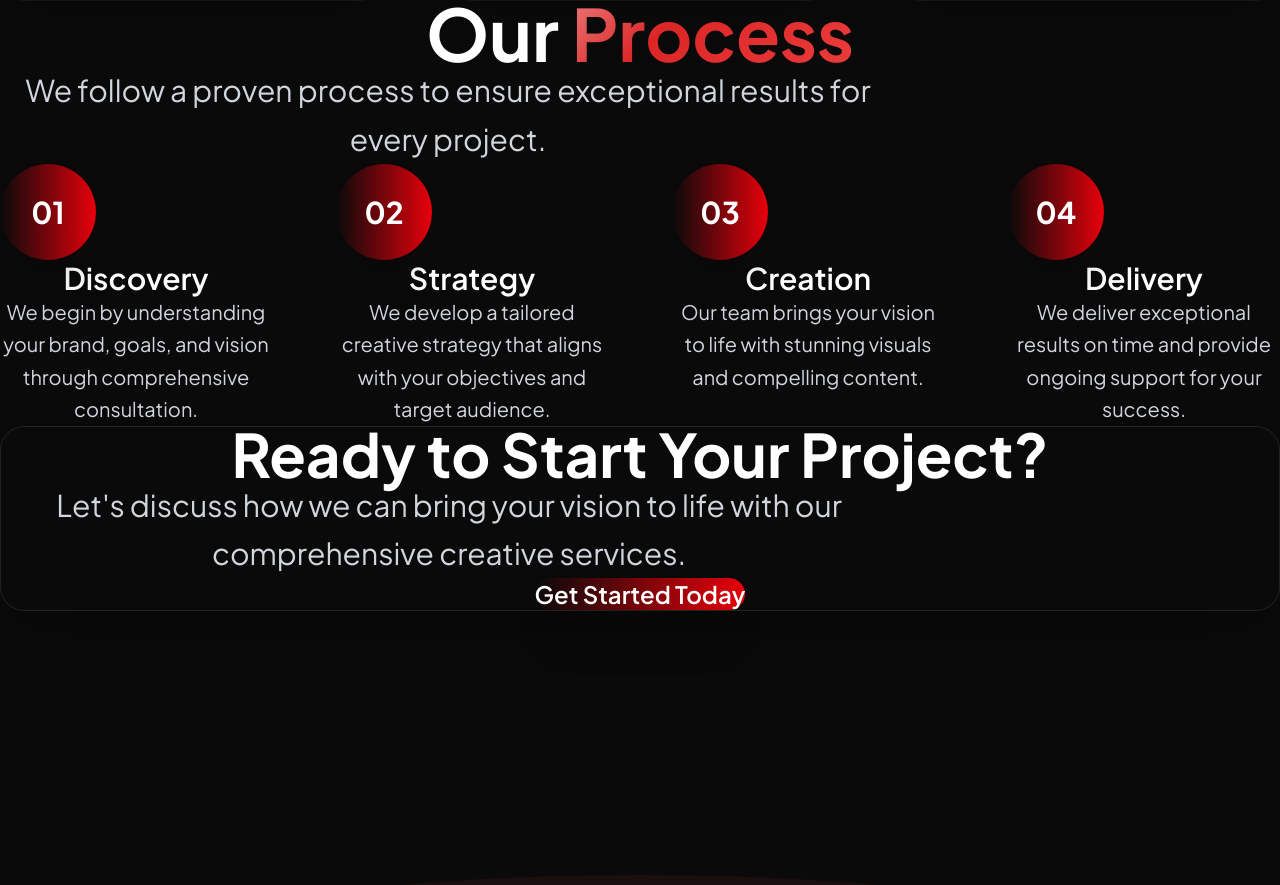
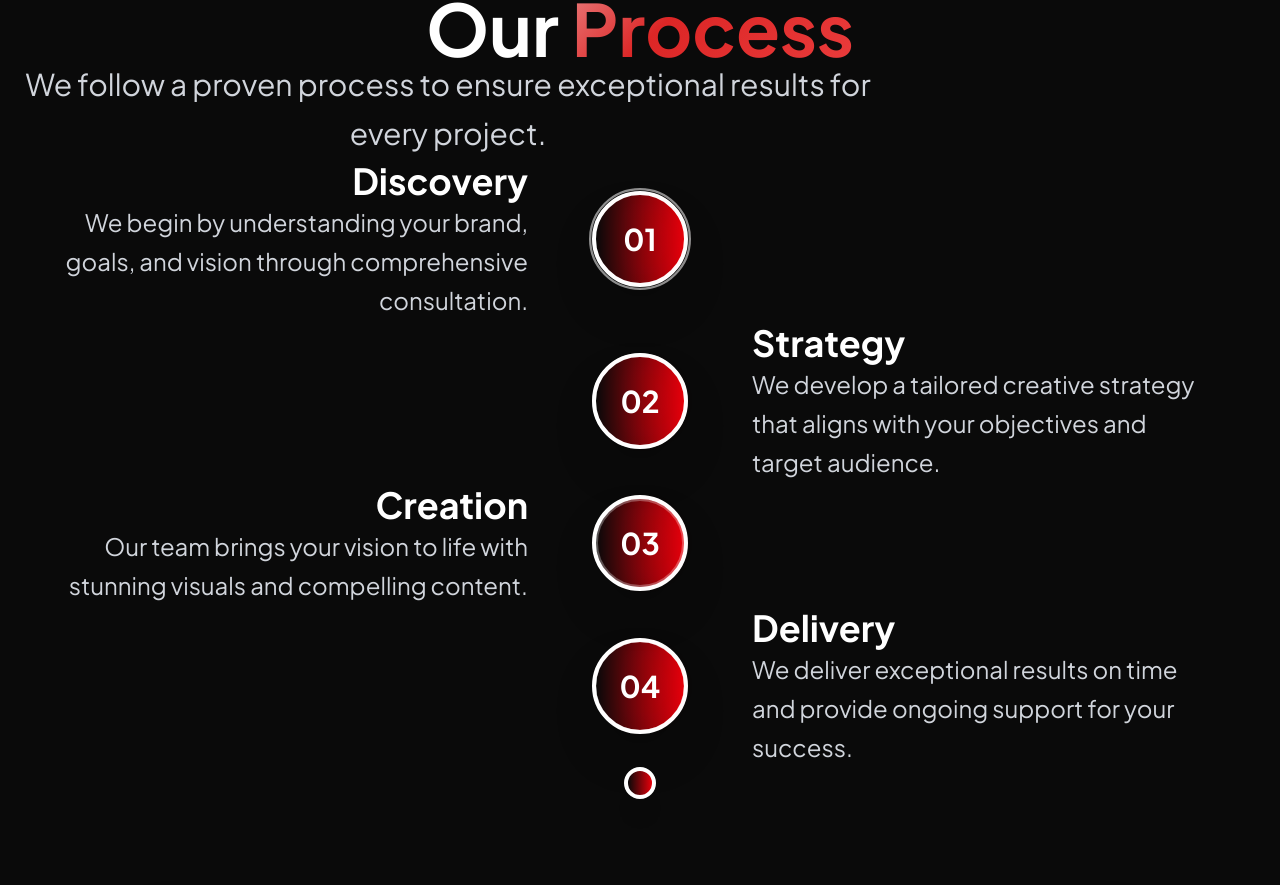
Before and after one commit to mortiestmorty1/metalogue, a Next.js app: page / in a window 1280 px wide. Shown: the part 5617-6502 px from the top of the page. Built offline with nearby package versions, Linux system fonts and the light colour scheme; a web font is replaced by a local one.

Commit message:
added youtibe urls and images

```diff
--- a/src/components/Services.tsx
+++ b/src/components/Services.tsx
@@ -108,20 +108,22 @@ const Services = () => {
       {/* Top Spacing to separate from Hero */}
       <div className="h-32 lg:h-40"></div>
 
-      <section id="services" className="py-32 lg:py-40 bg-brand-gray relative">
+      <section id="services" className="py-32 lg:py-40 bg-brand-gray relative w-full">
         {/* Background Pattern */}
         <div className="absolute inset-0 opacity-5">
           <div className="absolute inset-0 bg-gradient-to-br from-brand-red/20 via-transparent to-brand-red/20"></div>
         </div>
 
-        <div className="max-w-7xl mx-auto px-6 sm:px-8 lg:px-12 relative z-10">
+        {/* Main Container - Properly Centered */}
+        <div className="w-full flex justify-center">
+          <div className="w-full max-w-7xl px-4 sm:px-6 lg:px-8 xl:px-12 relative z-10">
             {/* Header */}
             <motion.div
               initial={{ opacity: 0, y: 50 }}
               whileInView={{ opacity: 1, y: 0 }}
               viewport={{ once: true }}
               transition={{ duration: 0.8 }}
-            className="text-center mb-32"
+              className="text-center mb-32 w-full"
             >
               <h2 className="text-5xl md:text-6xl lg:text-7xl xl:text-8xl font-display font-bold text-white mb-12 leading-[0.9]">
                 Our <span className="gradient-text">Services</span>
@@ -132,8 +134,9 @@ const Services = () => {
               </p>
             </motion.div>
 
-          {/* Main Services Grid */}
-          <div className="grid grid-cols-1 md:grid-cols-2 lg:grid-cols-3 gap-16 mb-40">
+            {/* Main Services Grid - Properly Centered */}
+            <div className="w-full flex justify-center mb-40">
+              <div className="grid grid-cols-1 md:grid-cols-2 lg:grid-cols-3 gap-12 lg:gap-16 xl:gap-20 w-full max-w-6xl">
                 {mainServices.map((service, index) => (
                   <motion.div
                     key={service.title}
@@ -141,20 +144,20 @@ const Services = () => {
                     whileInView={{ opacity: 1, y: 0 }}
                     viewport={{ once: true }}
                     transition={{ duration: 0.5, delay: index * 0.1 }}
-                className="bg-brand-black rounded-3xl p-12 hover-lift group border border-white/5 shadow-2xl shadow-black/20"
+                    className="bg-brand-black rounded-3xl p-8 lg:p-10 xl:p-12 hover-lift group border border-white/5 shadow-2xl shadow-black/20 w-full"
                   >
                     {/* Icon */}
-                <div className="inline-flex items-center justify-center w-24 h-24 bg-brand-red/10 rounded-3xl mb-10 group-hover:bg-brand-red/20 transition-all duration-300">
-                  <service.icon size={48} className="text-brand-red" />
+                    <div className="inline-flex items-center justify-center w-20 lg:w-24 h-20 lg:h-24 bg-brand-red/10 rounded-3xl mb-8 lg:mb-10 group-hover:bg-brand-red/20 transition-all duration-300">
+                      <service.icon size={40} className="lg:w-12 lg:h-12 text-brand-red" />
                     </div>
 
                     {/* Content */}
-                <h3 className="text-2xl lg:text-3xl xl:text-4xl font-bold text-white mb-8 leading-tight">{service.title}</h3>
-                <p className="text-gray-300 mb-12 leading-relaxed text-lg lg:text-xl">{service.description}</p>
+                    <h3 className="text-xl lg:text-2xl xl:text-3xl font-bold text-white mb-6 lg:mb-8 leading-tight text-center">{service.title}</h3>
+                    <p className="text-gray-300 mb-8 lg:mb-12 leading-relaxed text-base lg:text-lg xl:text-xl text-center">{service.description}</p>
 
                     {/* Media Preview */}
                     {service.isVideo ? (
-                  <div className="mb-12 relative group cursor-pointer overflow-hidden rounded-2xl" onClick={() => handleVideoClick(service.videoUrl!)}>
+                      <div className="mb-8 lg:mb-12 relative group cursor-pointer overflow-hidden rounded-2xl" onClick={() => handleVideoClick(service.videoUrl!)}>
                         <div className={`relative ${
                           service.isShort ? 'aspect-[9/16]' : 'aspect-video'
                         }`}>
@@ -171,25 +174,25 @@ const Services = () => {
                             <motion.div
                               whileHover={{ scale: 1.1 }}
                               transition={{ duration: 0.3 }}
-                          className="w-24 h-24 bg-gradient-to-r from-brand-red to-red-600 rounded-full flex items-center justify-center shadow-2xl shadow-brand-red/30 group-hover:shadow-brand-red/50"
+                              className="w-16 lg:w-20 xl:w-24 h-16 lg:h-20 xl:h-24 bg-gradient-to-r from-brand-red to-red-600 rounded-full flex items-center justify-center shadow-2xl shadow-brand-red/30 group-hover:shadow-brand-red/50"
                             >
-                          <Play size={32} className="text-white ml-1" />
+                              <Play size={24} className="lg:w-8 lg:h-8 xl:w-8 xl:h-8 text-white ml-1" />
                             </motion.div>
                           </div>
 
                           {/* Video Info */}
-                      <div className="absolute bottom-4 left-4 right-4">
+                          <div className="absolute bottom-3 lg:bottom-4 left-3 lg:left-4 right-3 lg:right-4">
                             <div className="flex items-center justify-between">
-                          <span className="text-sm bg-black/70 text-white px-4 py-2 rounded-full backdrop-blur-sm font-medium">
+                              <span className="text-xs lg:text-sm bg-black/70 text-white px-2 lg:px-3 py-1 lg:py-2 rounded-full backdrop-blur-sm font-medium">
                                 {service.isShort ? 'YouTube Short' : 'YouTube Video'}
                               </span>
-                          <span className="text-sm text-white/90 font-medium">Click to watch</span>
+                              <span className="text-xs lg:text-sm text-white/90 font-medium">Click to watch</span>
                             </div>
                           </div>
                         </div>
                       </div>
                     ) : service.image ? (
-                  <div className="mb-12 relative overflow-hidden rounded-2xl aspect-[4/3]">
+                      <div className="mb-8 lg:mb-12 relative overflow-hidden rounded-2xl aspect-[4/3]">
                         <Image
                           src={service.image}
                           alt={service.title}
@@ -200,94 +203,216 @@ const Services = () => {
                     ) : null}
 
                     {/* Features */}
-                <ul className="space-y-4 mb-12">
+                    <ul className="space-y-3 lg:space-y-4 mb-8 lg:mb-12">
                       {service.features?.map((feature, idx) => (
-                    <li key={idx} className="flex items-center space-x-4 text-gray-300">
-                      <Check size={20} className="text-brand-red flex-shrink-0" />
-                      <span className="text-base lg:text-lg">{feature}</span>
+                        <li key={idx} className="flex items-center space-x-3 lg:space-x-4 text-gray-300">
+                          <Check size={16} className="lg:w-5 lg:h-5 text-brand-red flex-shrink-0" />
+                          <span className="text-sm lg:text-base xl:text-lg">{feature}</span>
                         </li>
                       ))}
                     </ul>
 
                     {/* CTA */}
+                    <div className="text-center">
                       <motion.button
                         whileHover={{ scale: 1.02 }}
                         whileTap={{ scale: 0.98 }}
-                  className="inline-flex items-center space-x-4 text-brand-red font-semibold text-lg lg:text-xl group-hover:text-white transition-all duration-300"
+                        className="inline-flex items-center space-x-3 lg:space-x-4 text-brand-red font-semibold text-base lg:text-lg xl:text-xl group-hover:text-white transition-all duration-300"
                         onClick={() => document.getElementById('contact')?.scrollIntoView({ behavior: 'smooth' })}
                       >
                         <span>Learn More</span>
-                  <ArrowRight size={20} className="group-hover:translate-x-1 transition-transform duration-300" />
+                        <ArrowRight size={16} className="lg:w-5 lg:h-5 group-hover:translate-x-1 transition-transform duration-300" />
                       </motion.button>
+                    </div>
                   </motion.div>
                 ))}
               </div>
+            </div>
 
-          {/* Process Section */}
+            {/* Section Spacing */}
+            <div className="h-20 lg:h-32"></div>
+
+            {/* Process Section - Enhanced Timeline Design */}
             <motion.div
               initial={{ opacity: 0, y: 50 }}
               whileInView={{ opacity: 1, y: 0 }}
               viewport={{ once: true }}
               transition={{ duration: 0.8 }}
-            className="mb-40"
+              className="mb-40 w-full relative"
             >
-            <div className="text-center mb-24">
+              <div className="text-center mb-32 w-full">
                 <h3 className="text-4xl md:text-5xl lg:text-6xl xl:text-7xl font-display font-bold text-white mb-12 leading-[0.9]">
                   Our <span className="gradient-text">Process</span>
                 </h3>
-              <p className="text-xl lg:text-2xl xl:text-3xl text-gray-300 max-w-4xl mx-auto leading-relaxed">
+                <p className="text-xl lg:text-2xl xl:text-3xl text-gray-300 max-w-4xl mx-auto leading-relaxed text-center">
                   We follow a proven process to ensure exceptional results for every project.
                 </p>
               </div>
 
-            <div className="grid grid-cols-1 md:grid-cols-2 lg:grid-cols-4 gap-16">
-              {processSteps.map((step, index) => (
+              {/* Timeline Container - Properly Centered */}
+              <div className="w-full flex justify-center">
+                <div className="relative w-full max-w-6xl">
+                  {/* Central Timeline Line - Fixed Visibility */}
+                  <div className="absolute left-1/2 transform -translate-x-1/2 w-2 h-full bg-gradient-to-b from-brand-red/30 via-brand-red/60 to-brand-red/30 z-0 hidden lg:block">
+                    {/* Timeline Line Glow Effect */}
+                    <div className="absolute inset-0 bg-gradient-to-b from-brand-red/50 via-brand-red/80 to-brand-red/50 blur-md opacity-40"></div>
+                  </div>
+
+                  {/* Process Steps Timeline */}
+                  <div className="space-y-32 lg:space-y-40 relative">
+                    {processSteps.map((step, index) => {
+                      const isLeft = index % 2 === 0;
+
+                      return (
                         <motion.div
                           key={step.step}
-                  initial={{ opacity: 0, y: 30 }}
+                          initial={{ opacity: 0, x: isLeft ? -100 : 100, y: 50 }}
+                          whileInView={{ opacity: 1, x: 0, y: 0 }}
+                          viewport={{ once: true, margin: "-100px" }}
+                          transition={{
+                            duration: 0.8,
+                            delay: index * 0.2,
+                            type: "spring",
+                            stiffness: 100,
+                            damping: 20
+                          }}
+                          className={`relative flex flex-col lg:flex-row items-center gap-8 lg:gap-16 ${
+                            isLeft ? 'lg:flex-row' : 'lg:flex-row-reverse'
+                          }`}
+                        >
+                          {/* Process Content */}
+                          <motion.div
+                            initial={{ opacity: 0, scale: 0.8 }}
+                            whileInView={{ opacity: 1, scale: 1 }}
+                            viewport={{ once: true }}
+                            transition={{
+                              duration: 0.6,
+                              delay: index * 0.2 + 0.3,
+                              type: "spring",
+                              stiffness: 200
+                            }}
+                            className={`flex-1 max-w-md lg:max-w-lg xl:max-w-xl ${
+                              isLeft ? 'lg:text-right lg:pr-8' : 'lg:text-left lg:pl-8'
+                            }`}
+                          >
+                            {/* Content */}
+                            <div className={`${isLeft ? 'lg:text-right' : 'lg:text-left'}`}>
+                              <motion.h4
+                                initial={{ opacity: 0, y: 20 }}
                                 whileInView={{ opacity: 1, y: 0 }}
                                 viewport={{ once: true }}
-                  transition={{ duration: 0.5, delay: index * 0.1 }}
-                  className="text-center group"
+                                transition={{ duration: 0.5, delay: index * 0.2 + 0.6 }}
+                                className="text-2xl lg:text-3xl xl:text-4xl font-bold text-white mb-4 lg:mb-6 leading-tight"
                               >
-                  <div className="relative mb-12">
-                    <div className="w-24 h-24 bg-gradient-to-r from-brand-red to-red-600 rounded-full flex items-center justify-center mx-auto mb-8 group-hover:scale-110 transition-transform duration-300 shadow-2xl shadow-brand-red/20">
-                      <span className="text-3xl font-bold text-white">{step.step}</span>
-                    </div>
-                    {index < processSteps.length - 1 && (
-                      <div className="hidden lg:block absolute top-12 left-1/2 w-full h-1 bg-gradient-to-r from-brand-red/20 to-transparent transform translate-x-12"></div>
-                    )}
-                  </div>
-                  <h4 className="text-2xl lg:text-3xl font-semibold text-white mb-6">{step.title}</h4>
-                  <p className="text-gray-300 leading-relaxed text-lg lg:text-xl">{step.description}</p>
-                </motion.div>
-              ))}
+                                {step.title}
+                              </motion.h4>
+                              <motion.p
+                                initial={{ opacity: 0, y: 20 }}
+                                whileInView={{ opacity: 1, y: 0 }}
+                                viewport={{ once: true }}
+                                transition={{ duration: 0.5, delay: index * 0.2 + 0.7 }}
+                                className="text-gray-300 leading-relaxed text-lg lg:text-xl xl:text-2xl"
+                              >
+                                {step.description}
+                              </motion.p>
                             </div>
                           </motion.div>
 
-          {/* Call to Action */}
+                          {/* Timeline Node - Single Number Display */}
+                          <motion.div
+                            initial={{ opacity: 0, scale: 0 }}
+                            whileInView={{ opacity: 1, scale: 1 }}
+                            viewport={{ once: true }}
+                            transition={{
+                              duration: 0.6,
+                              delay: index * 0.2 + 0.4,
+                              type: "spring",
+                              stiffness: 300
+                            }}
+                            className="relative z-10 flex-shrink-0"
+                          >
+                            {/* Main Node */}
+                            <div className="w-20 h-20 lg:w-24 lg:h-24 bg-gradient-to-r from-brand-red to-red-600 rounded-full flex items-center justify-center shadow-2xl shadow-brand-red/50 border-4 border-brand-black-100 relative group">
+                              {/* Animated Ring */}
+                              <motion.div
+                                animate={{
+                                  scale: [1, 1.2, 1],
+                                  opacity: [0.3, 0.6, 0.3]
+                                }}
+                                transition={{
+                                  duration: 3,
+                                  repeat: Infinity,
+                                  delay: index * 0.5
+                                }}
+                                className="absolute inset-0 rounded-full border-2 border-brand-red/40"
+                              />
+
+                              {/* Inner Glow */}
+                              <div className="absolute inset-2 bg-gradient-to-r from-brand-red/20 to-red-600/20 rounded-full blur-sm"></div>
+
+                              {/* Step Number - Only One */}
+                              <span className="text-2xl lg:text-3xl font-bold text-white relative z-10">{step.step}</span>
+                            </div>
+
+                            {/* Connection Lines for Mobile */}
+                            <div className="lg:hidden absolute top-1/2 w-32 h-1 bg-gradient-to-r from-brand-red/30 to-transparent transform -translate-y-1/2 left-20"></div>
+                          </motion.div>
+
+                          {/* Right Side Spacer for Layout Balance */}
+                          <div className="flex-1 max-w-md lg:max-w-lg xl:max-w-xl"></div>
+                        </motion.div>
+                      );
+                    })}
+                  </div>
+
+                  {/* Bottom Timeline End */}
+                  <motion.div
+                    initial={{ opacity: 0, scale: 0 }}
+                    whileInView={{ opacity: 1, scale: 1 }}
+                    viewport={{ once: true }}
+                    transition={{ duration: 0.8, delay: 1.2 }}
+                    className="absolute left-1/2 transform -translate-x-1/2 -bottom-8 w-8 h-8 bg-gradient-to-r from-brand-red to-red-600 rounded-full shadow-2xl shadow-brand-red/50 border-4 border-brand-black-100 hidden lg:block z-10"
+                  >
+                    {/* End Node Glow */}
+                    <div className="absolute inset-0 rounded-full bg-brand-red/20 blur-sm"></div>
+                  </motion.div>
+                </div>
+              </div>
+            </motion.div>
+
+            {/* Section Spacing */}
+            <div className="h-20 lg:h-32"></div>
+
+            {/* Call to Action - Centered */}
             <motion.div
               initial={{ opacity: 0, y: 50 }}
               whileInView={{ opacity: 1, y: 0 }}
               viewport={{ once: true }}
               transition={{ duration: 0.8 }}
-            className="text-center bg-gradient-to-r from-brand-black to-brand-black/80 rounded-3xl p-20 border border-white/10 shadow-2xl shadow-black/30"
+              className="text-center w-full"
             >
-            <h3 className="text-4xl md:text-5xl lg:text-6xl font-display font-bold text-white mb-12 leading-[0.9]">
+              <div className="w-full flex justify-center">
+                <div className="bg-gradient-to-r from-brand-black to-brand-black/80 rounded-3xl p-12 lg:p-16 xl:p-20 border border-white/10 shadow-2xl shadow-black/30 max-w-5xl w-full">
+                  <h3 className="text-3xl lg:text-4xl xl:text-5xl font-display font-bold text-white mb-8 lg:mb-12 leading-[0.9] text-center">
                     Ready to Start Your Project?
                   </h3>
-            <p className="text-xl lg:text-2xl xl:text-3xl text-gray-300 mb-16 max-w-4xl mx-auto leading-relaxed">
+                  <p className="text-lg lg:text-xl xl:text-2xl text-gray-300 mb-10 lg:mb-16 max-w-4xl mx-auto leading-relaxed text-center">
                     Let&apos;s discuss how we can bring your vision to life with our comprehensive creative services.
                   </p>
+                  <div className="text-center">
                     <motion.button
                       whileHover={{ scale: 1.05, y: -2 }}
                       whileTap={{ scale: 0.95 }}
-              className="bg-gradient-to-r from-brand-red to-red-600 hover:from-red-600 hover:to-red-700 text-white px-12 py-6 rounded-2xl text-xl lg:text-2xl font-semibold transition-all duration-300 shadow-2xl shadow-brand-red/30 hover:shadow-brand-red/50"
+                      className="bg-gradient-to-r from-brand-red to-red-600 hover:from-red-600 hover:to-red-700 text-white px-8 lg:px-10 xl:px-12 py-4 lg:py-5 xl:py-6 rounded-2xl text-lg lg:text-xl xl:text-2xl font-semibold transition-all duration-300 shadow-2xl shadow-brand-red/30 hover:shadow-brand-red/50"
                       onClick={() => document.getElementById('contact')?.scrollIntoView({ behavior: 'smooth' })}
                     >
                       Get Started Today
                     </motion.button>
+                  </div>
+                </div>
+              </div>
             </motion.div>
+          </div>
         </div>
 
         {/* Bottom Spacing */}
```
Lines whose indentation alone changed are shown as unchanged.
